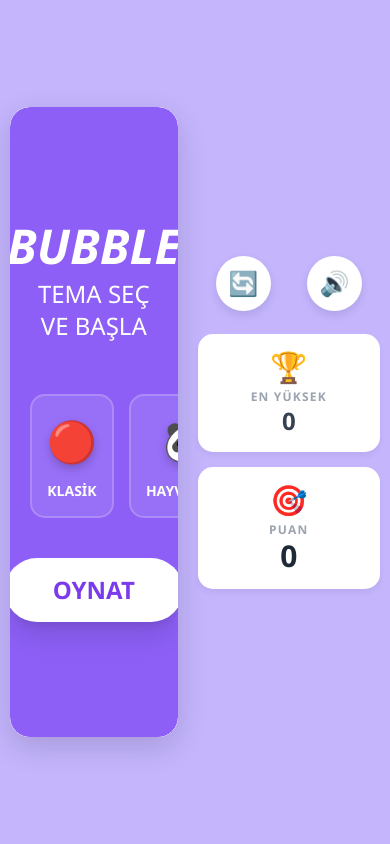
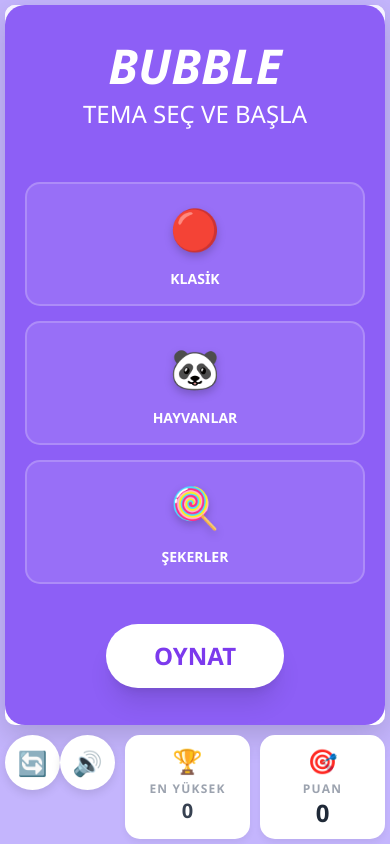
Before and after one commit to akgulnursima0349/balon-patlatma, a plain HTML site: page index.html in a window 390 px wide. Drawn offline with nearby package versions, Linux system fonts and the light colour scheme.

Commit message:
UI: Add responsive design for mobile, tablet, and smartboards

```diff
--- a/script.js
+++ b/script.js
@@ -213,9 +213,24 @@ function startPopAnimation(r, c) {
 function resize() {
     const container = document.getElementById('game-area');
     canvas.width = container.clientWidth;
-    canvas.height = window.innerHeight * 0.9;
+    // Eğer mobil cihazsa veya dikey ekransa, yüksekliği genişliğe orantılı (örnek: 4:5 veya 1:1.2 oran) yaparak
+    // fırlatıcı ile hedefler arasındaki devasa boşluğu engelle.
+    const isMobile = window.innerWidth <= 768;
+    if (isMobile) {
+        // Mobilde genişliğin 1.3 katı maksimum yükseklik olsun, böylece atış mesafesi kısalır
+        canvas.height = Math.min(window.innerHeight * 0.7, canvas.width * 1.3);
+    } else {
+        canvas.height = window.innerHeight * 0.9;
+    }
+
     bubbleRadius = canvas.width / (COLS + 0.5) / 2;
     rowHeight = bubbleRadius * 1.732;
+
+    // Yükseklik değiştiği için atıcının pozisyonunu güncellememiz gerekebilir
+    if (projectile && !projectile.moving && !projectile.isSettling) {
+        projectile.x = canvas.width / 2;
+        projectile.y = canvas.height - bubbleRadius - 30;
+    }
 }
 
 function updateUI() {
--- a/style.css
+++ b/style.css
@@ -1,11 +1,14 @@
 body {
-    margin: 0; padding: 0; overflow: hidden;
+    margin: 0;
+    padding: 0;
+    overflow: hidden;
     background-color: #c4b5fd;
     font-family: 'Segoe UI', Tahoma, Geneva, Verdana, sans-serif;
     touch-action: none;
     -webkit-user-select: none;
     user-select: none;
 }
+
 #main-layout {
     display: flex;
     width: 100vw;
@@ -15,15 +18,17 @@ body {
     padding: 10px;
     gap: 20px;
 }
+
 #game-area {
     position: relative;
     background: white;
     border-radius: 20px;
-    box-shadow: 0 10px 30px rgba(0,0,0,0.15);
+    box-shadow: 0 10px 30px rgba(0, 0, 0, 0.15);
     overflow: hidden;
     flex-grow: 1;
     max-width: 800px;
 }
+
 canvas {
     display: block;
     background-color: #f5f3ff;
@@ -31,6 +36,7 @@ canvas {
     width: 100%;
     height: auto;
 }
+
 #sidebar {
     width: 220px;
     display: flex;
@@ -38,16 +44,18 @@ canvas {
     gap: 15px;
     z-index: 40;
 }
+
 .stat-card {
     background: white;
     padding: 15px;
     border-radius: 15px;
-    box-shadow: 0 4px 6px rgba(0,0,0,0.05);
+    box-shadow: 0 4px 6px rgba(0, 0, 0, 0.05);
     display: flex;
     flex-direction: column;
     align-items: center;
     text-align: center;
 }
+
 .icon-btn {
     width: 55px;
     height: 55px;
@@ -57,20 +65,32 @@ canvas {
     align-items: center;
     justify-content: center;
     font-size: 24px;
-    box-shadow: 0 4px 10px rgba(0,0,0,0.1);
+    box-shadow: 0 4px 10px rgba(0, 0, 0, 0.1);
     cursor: pointer;
     transition: all 0.2s;
     border: none;
 }
-.icon-btn:hover { transform: translateY(-2px); box-shadow: 0 6px 12px rgba(0,0,0,0.15); }
-.icon-btn:active { transform: scale(0.9); }
+
+.icon-btn:hover {
+    transform: translateY(-2px);
+    box-shadow: 0 6px 12px rgba(0, 0, 0, 0.15);
+}
+
+.icon-btn:active {
+    transform: scale(0.9);
+}
 
 .overlay {
-    position: absolute; inset: 0;
+    position: absolute;
+    inset: 0;
     background: rgba(139, 92, 246, 0.98);
-    display: flex; flex-direction: column;
-    align-items: center; justify-content: center;
-    z-index: 50; color: white; border-radius: 20px;
+    display: flex;
+    flex-direction: column;
+    align-items: center;
+    justify-content: center;
+    z-index: 50;
+    color: white;
+    border-radius: 20px;
     text-align: center;
     padding: 20px;
 }
@@ -83,6 +103,7 @@ canvas {
     width: 100%;
     max-width: 500px;
 }
+
 .theme-card {
     background: rgba(255, 255, 255, 0.1);
     border: 2px solid rgba(255, 255, 255, 0.2);
@@ -95,14 +116,16 @@ canvas {
     align-items: center;
     gap: 10px;
 }
+
 .theme-card:hover {
     background: rgba(255, 255, 255, 0.2);
     transform: translateY(-5px);
     border-color: white;
 }
+
 .theme-preview {
     font-size: 40px;
-    filter: drop-shadow(0 4px 4px rgba(0,0,0,0.2));
+    filter: drop-shadow(0 4px 4px rgba(0, 0, 0, 0.2));
 }
 
 /* Ceza Topları Stili */
@@ -111,6 +134,7 @@ canvas {
     gap: 6px;
     margin-top: 8px;
 }
+
 .penalty-bubble {
     width: 14px;
     height: 14px;
@@ -119,6 +143,90 @@ canvas {
     border: 1px solid #94a3b8;
     transition: background 0.3s;
 }
+
 .penalty-bubble.active {
     background: #64748b;
 }
+
+/* RESPONSIVE TASARIM (MOBİL, TABLET, AKILLI TAHTA) */
+@media (max-width: 768px) {
+    #main-layout {
+        flex-direction: column;
+        padding: 5px;
+        gap: 10px;
+    }
+
+    #game-area {
+        width: 100%;
+        height: 70vh;
+        /* Mobilde dikeyde alanı küçültüp atış yolunu daralttık */
+        border-radius: 10px;
+    }
+
+    #sidebar {
+        width: 100%;
+        flex-direction: row;
+        flex-wrap: wrap;
+        justify-content: center;
+        gap: 10px;
+    }
+
+    .stat-card {
+        padding: 10px;
+        flex: 1;
+        min-width: 80px;
+    }
+
+    .stat-card span.text-3xl {
+        font-size: 1.5rem;
+        line-height: 2rem;
+    }
+
+    .stat-card span.text-2xl {
+        font-size: 1.25rem;
+        line-height: 1.75rem;
+    }
+
+    #next-panel canvas {
+        width: 40px;
+        height: 40px;
+    }
+
+    .theme-grid {
+        grid-template-columns: repeat(1, 1fr);
+    }
+
+    .overlay h1 {
+        font-size: 3rem;
+    }
+
+    .overlay h2 {
+        font-size: 1.5rem;
+    }
+}
+
+@media (min-width: 1800px) {
+
+    /* Akıllı Tahta / Geniş Ekran Optimizasyonu */
+    #game-area {
+        max-width: 1200px;
+    }
+
+    .stat-card {
+        padding: 25px;
+    }
+
+    .stat-card span.text-3xl {
+        font-size: 3rem;
+        line-height: 1;
+    }
+
+    .stat-card span.text-2xl {
+        font-size: 2.25rem;
+        line-height: 2.5rem;
+    }
+
+    #sidebar {
+        width: 300px;
+    }
+}
```
